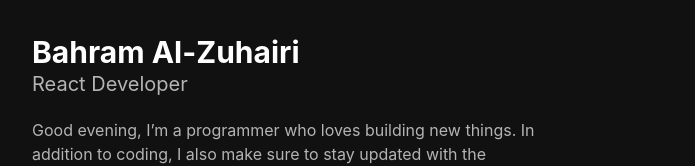
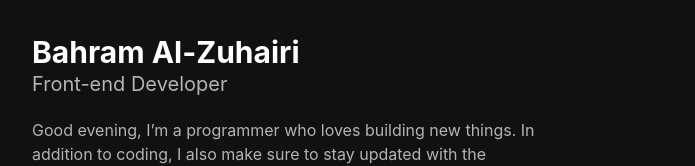
Before and after one commit to BahramAlz/Mobile-First-React-Portfolio, a React (Vite) app: page / in a window 1280 px wide. Shown: the part 130-296 px from the top of the page, without its empty margins (292-987 px from the left). Built offline with nearby package versions, Linux system fonts and the light colour scheme.

Commit message:
text content improved

```diff
--- a/src/pages/About.jsx
+++ b/src/pages/About.jsx
@@ -91,7 +91,7 @@ const About = () => {
               <Jobs
                 imageLink={Scania}
                 jobTitle={"Frontend Developer"}
-                jobDate={"2023-2024"}
+                jobDate={"2019-2020"}
                 companyName={"Remote Aero"}
               />
             </div>
--- a/src/pages/Home.jsx
+++ b/src/pages/Home.jsx
@@ -15,7 +15,7 @@ function Home() {
             Bahram Al-Zuhairi
           </h1>
           <h2 className="text-xl text-[#b4b4b4] dark:text-gray-900">
-            React Developer
+            Front-end Developer
           </h2>
           <p className="text-[#b4b4b4] mt-5 dark:text-gray-800 md:max-w-lg">
             Good evening, I’m a programmer who loves building new things. In
```
